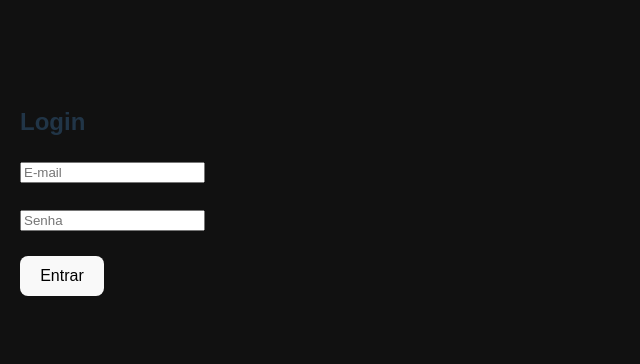
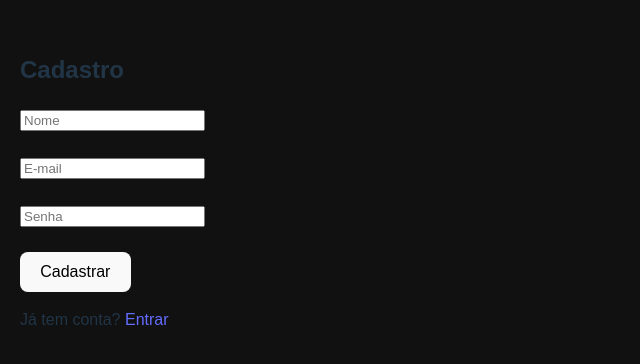
Before and after one commit to LearnEvolution/frontendchat, a React (Vite) app: page /register in a window 1280 px wide. Shown: the part 210-574 px from the top of the page, without its empty margins (0-640 px from the left). Built offline with nearby package versions, Linux system fonts and the light colour scheme; no server answers.

Commit message:
fix: register page

```diff
--- a/src/pages/Register.jsx
+++ b/src/pages/Register.jsx
@@ -1,44 +1,66 @@
 import { useState } from "react";
-import { useNavigate } from "react-router-dom";
+import { useNavigate, Link } from "react-router-dom";
 
-function Login() {
+const API_URL =
+  import.meta.env.VITE_API_URL || "https://backendchat-yise.onrender.com";
+
+function Register() {
   const navigate = useNavigate();
+  const [name, setName] = useState("");
   const [email, setEmail] = useState("");
   const [password, setPassword] = useState("");
-  const [message, setMessage] = useState("");
+  const [error, setError] = useState("");
+  const [success, setSuccess] = useState("");
 
-  const login = async (e) => {
-    e.preventDefault();
-    setMessage("");
+  const handleRegister = async () => {
+    setError("");
+    setSuccess("");
 
+    try {
       const res = await fetch(
-      `${import.meta.env.VITE_API_URL}/api/users/login`,
+        `${API_URL}/api/users/register`,
         {
           method: "POST",
           headers: { "Content-Type": "application/json" },
-        body: JSON.stringify({ email, password }),
+          body: JSON.stringify({ name, email, password }),
         }
       );
 
       const data = await res.json();
-    setMessage(data.message);
 
-    if (res.ok) {
-      localStorage.setItem("token", data.token);
-      setTimeout(() => navigate("/chat"), 1000);
+      if (!res.ok) {
+        setError(data.message || "Erro ao cadastrar");
+        return;
+      }
+
+      setSuccess("Cadastro realizado com sucesso!");
+      setTimeout(() => navigate("/"), 1500);
+    } catch {
+      setError("Erro ao conectar no servidor");
     }
   };
 
   return (
     <div style={{ padding: 20 }}>
-      <h2>Login</h2>
+      <h2>Cadastro</h2>
 
-      <form onSubmit={login}>
+      {error && <p style={{ color: "red" }}>{error}</p>}
+      {success && <p style={{ color: "green" }}>{success}</p>}
+
+      <input
+        placeholder="Nome"
+        value={name}
+        onChange={(e) => setName(e.target.value)}
+      />
+
+      <br /><br />
+
       <input
         placeholder="E-mail"
         value={email}
         onChange={(e) => setEmail(e.target.value)}
       />
+
       <br /><br />
 
       <input
@@ -47,14 +69,16 @@ function Login() {
         value={password}
         onChange={(e) => setPassword(e.target.value)}
       />
+
       <br /><br />
 
-        <button type="submit">Entrar</button>
-      </form>
+      <button onClick={handleRegister}>Cadastrar</button>
 
-      {message && <p>{message}</p>}
+      <p>
+        Já tem conta? <Link to="/">Entrar</Link>
+      </p>
     </div>
   );
 }
 
-export default Login;
+export default Register;
```
Lines whose indentation alone changed are shown as unchanged.
